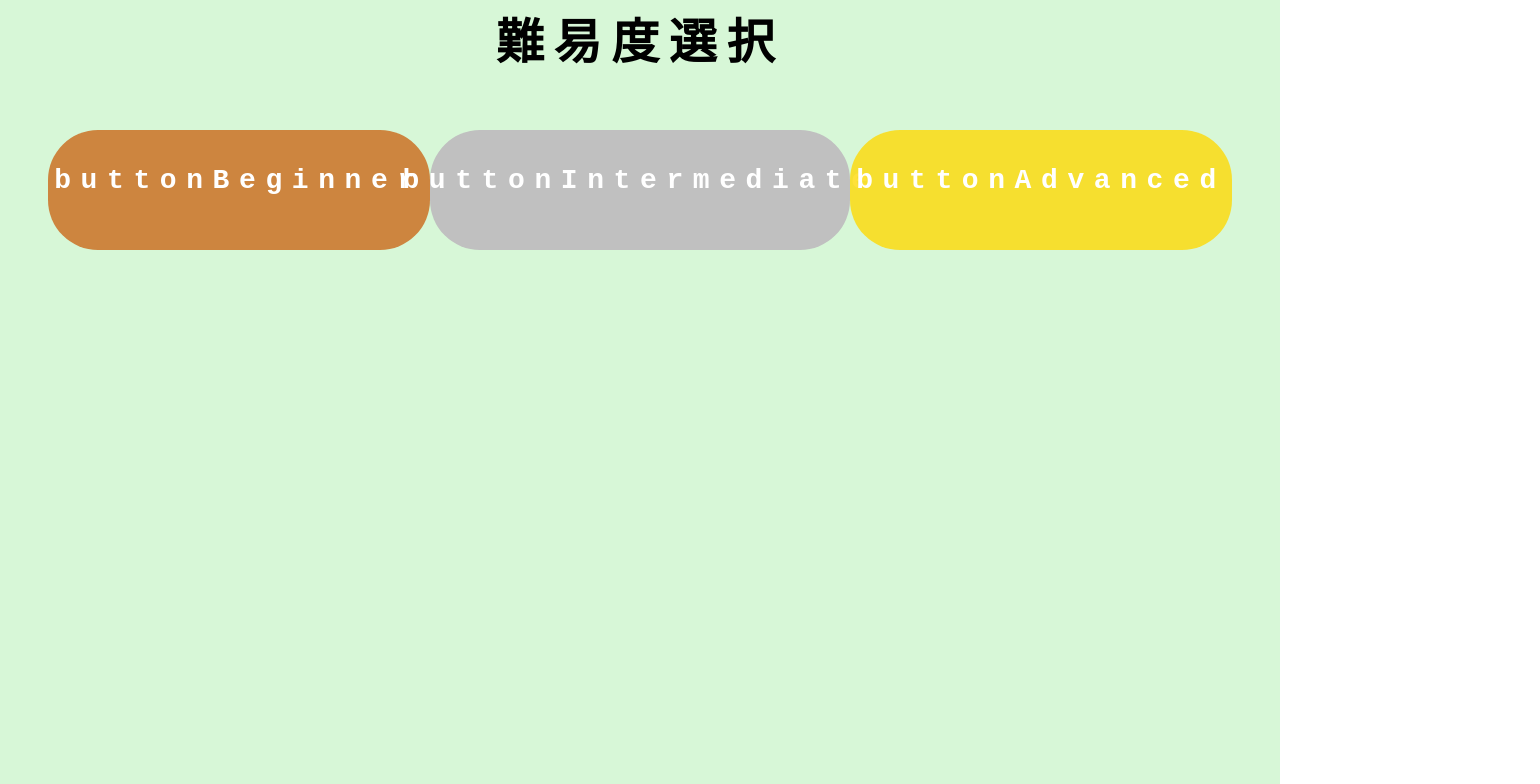
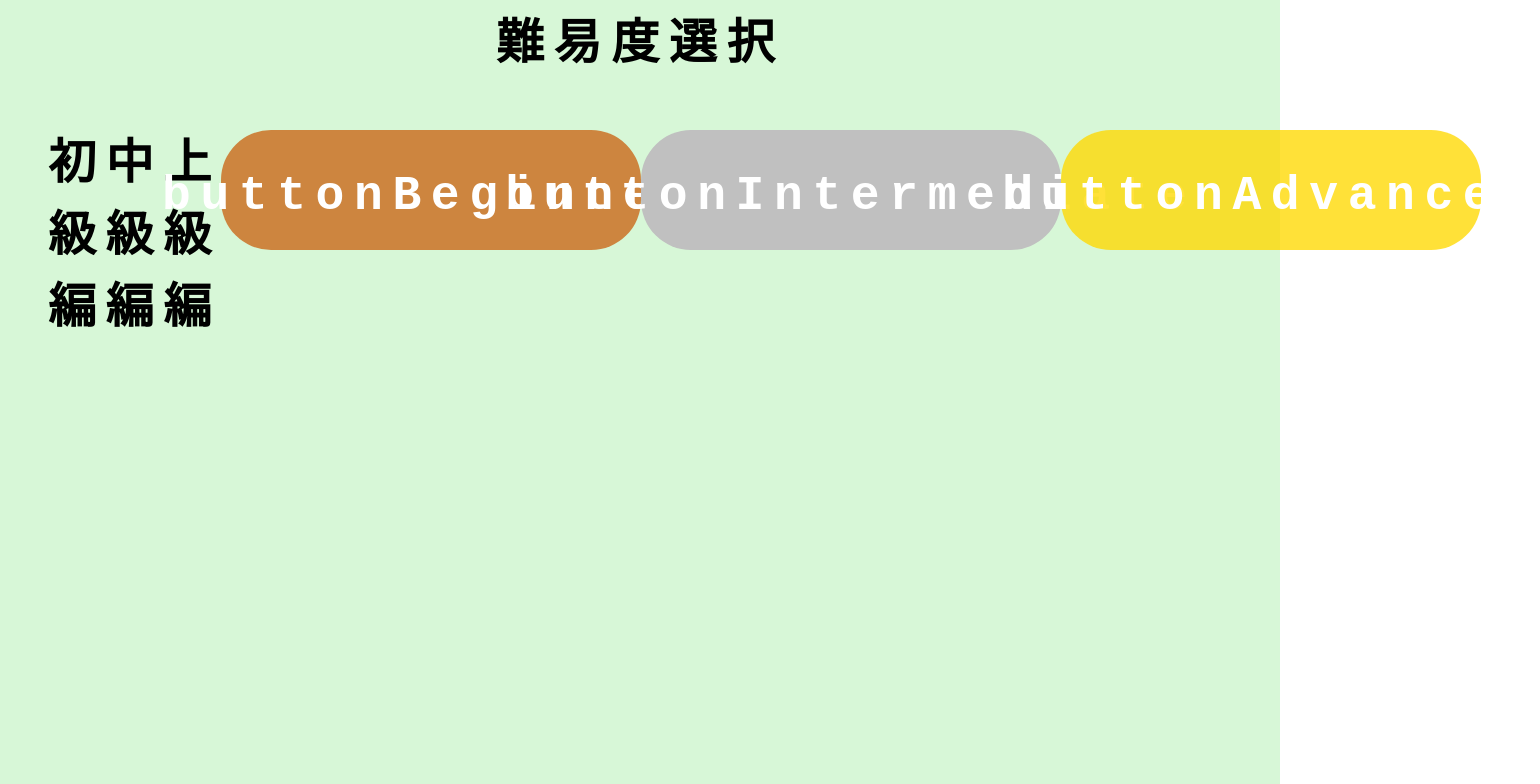
Before and after one commit to furu0202/Prefectures-App, a Next.js app: page /level in a window 1280 px wide. Shown: the top 784 px of the page, 1540 px wide, since content can reach past the window. Built offline with nearby package versions, Linux system fonts and the light colour scheme.

Commit message:
ITEMS title が表示されていなかったため修正

```diff
--- a/app/level/page.jsx
+++ b/app/level/page.jsx
@@ -48,15 +48,15 @@ const page = () => {
     <div className={styles.container}>
       <main className={styles.main}>
         <h1>難易度選択</h1>
-
         <div className={styles.buttonArea}>
-          {ITEMS.map((index, item) => {
+          {ITEMS.map((item) => {
             return (
-              <h2 key={index} className={styles.title}>
+              <h2 key={item.id} className={styles.title}>
                 {item.title}
               </h2>
             );
           })}
+
           {LINKS.map((item) => {
             return (
               <Link
--- a/app/level/page.module.css
+++ b/app/level/page.module.css
@@ -14,6 +14,7 @@
   font-weight: bold;
   text-align: center;
 }
+
 .buttonArea {
   display: flex;
   justify-content: space-around;
@@ -69,7 +70,7 @@
 .buttonBeginner,
 .buttonIntermediate,
 .buttonAdvanced {
-  font-size: 28px;
+  font-size: 28spx;
   padding-top: 30px;
   height: 120px;
   width: 420px;
```
